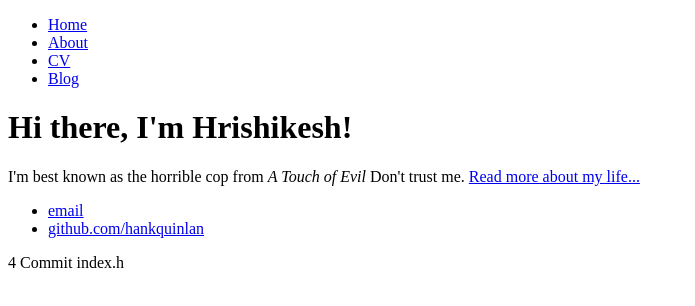
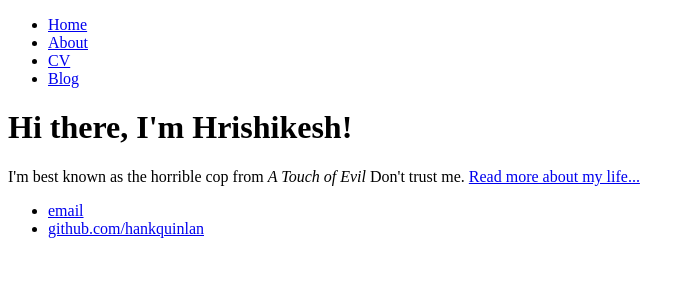
Before and after one commit to rishid8/old.github.io, a plain HTML site: page index.html in a window 1280 px wide. Shown: the whole page, without its empty margins (0-695 px from the left). Drawn offline with Linux system fonts and the light colour scheme.

Commit message:
correction check

```diff
--- a/index.html
+++ b/index.html
@@ -26,5 +26,3 @@
 		</footer>
 	</body>
 </html>
-
-4 Commit index.h
```
